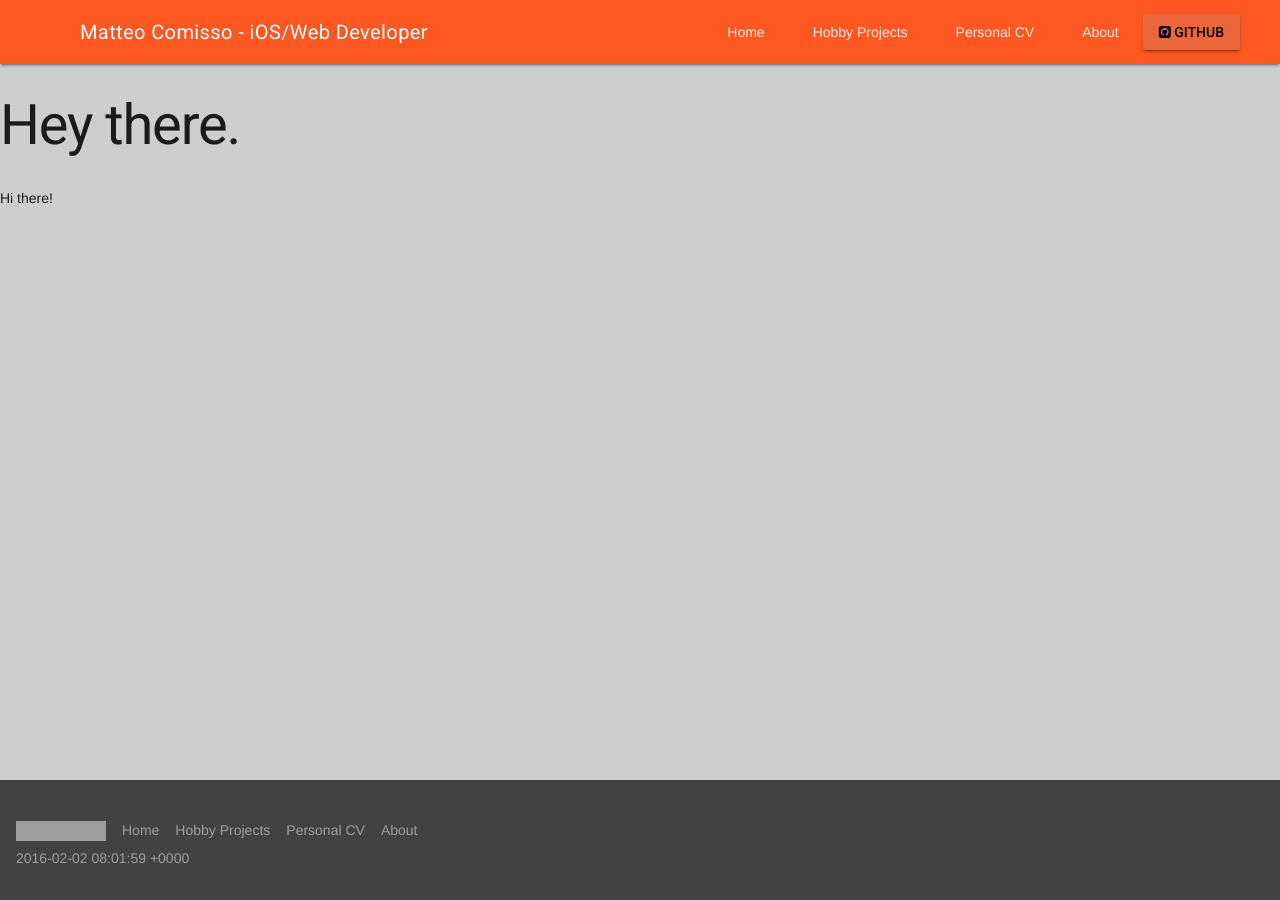
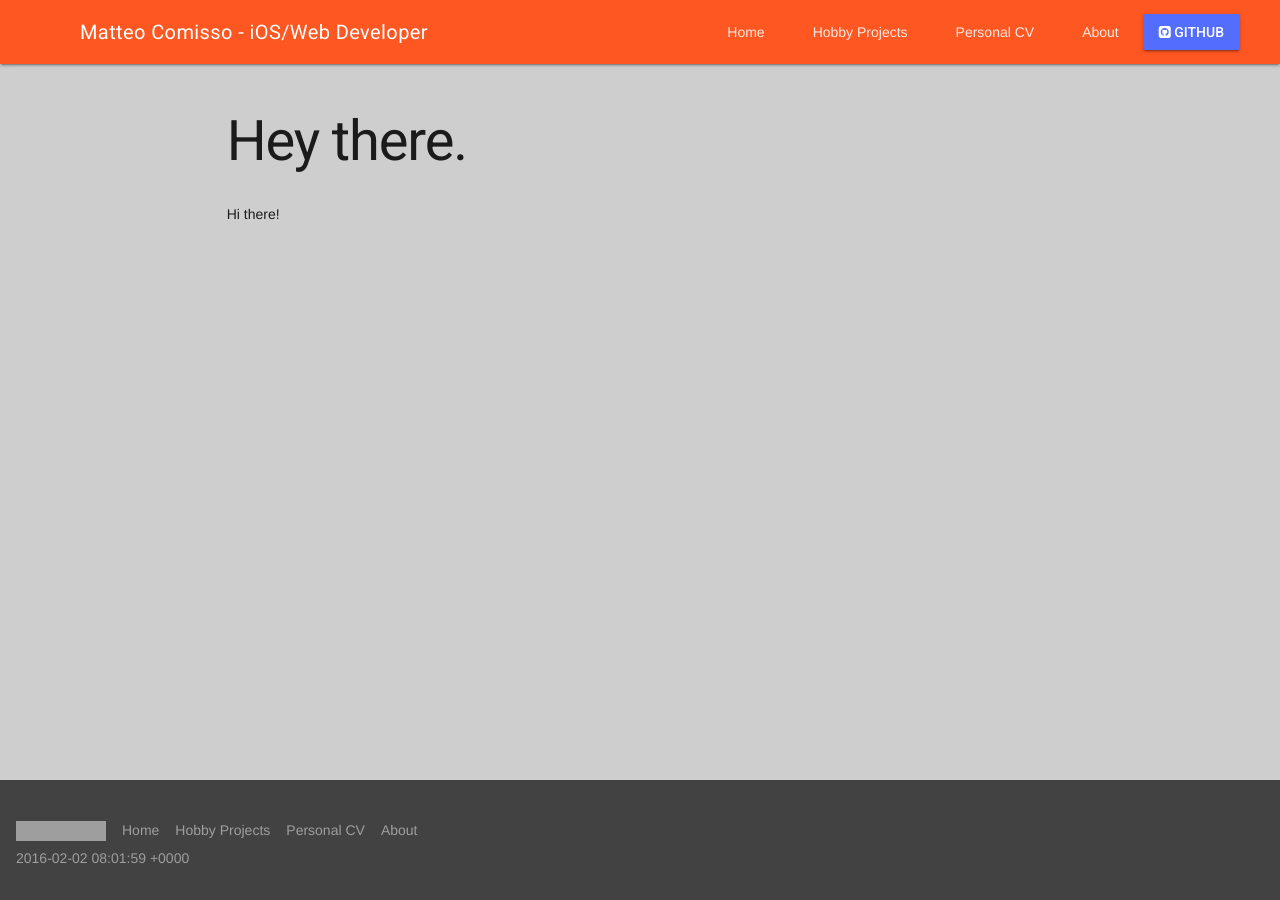
Before and after one commit to mcomisso/mcomisso.github.io, a Jekyll site: the page built from index.html, in a window 1280 px wide. Built offline with Jekyll 4.4.1, drawn with Linux system fonts in a browser that asks for light colours; nearby versions of some CDN libraries; grey boxes are pictures that could not be loaded.

Commit message:
Refactoring

```diff
--- a/_includes/menu.html
+++ b/_includes/header.html
@@ -11,7 +11,7 @@
       <a class="mdl-navigation__link {{page.cv}}"href="/cv">Personal CV</a>
       <a class="mdl-navigation__link {{page.about}}" href="/about">About</a>
     </nav>
-    <button class="mdl-button mdl-js-button mdl-button--raised mdl-js-ripple-effect">
+    <button class="mdl-button mdl-js-button mdl-button--raised mdl-button--accent mdl-js-ripple-effect">
       <span><i class="fa fa-github-square"></i> Github</span>
     </button>
   </div>
--- a/_includes/styles.html
+++ b/_includes/styles.html
@@ -1,6 +1,6 @@
 <!-- Material design lite by Google. See it here: https://www.getmdl.io -->
 <link rel="stylesheet" href="https://fonts.googleapis.com/icon?family=Material+Icons" />
-<link rel="stylesheet" href="https://code.getmdl.io/1.1.0/material.deep_orange-red.min.css" />
+<link rel="stylesheet" href="https://code.getmdl.io/1.1.0/material.deep_orange-indigo.min.css" />
 <link rel="stylesheet" href="http://fonts.googleapis.com/css?family=Roboto:300,400,500,700" type="text/css" />
 
 <!-- Font Awesome! https://fortawesome.github.io -->
--- a/_layouts/default.html
+++ b/_layouts/default.html
@@ -7,11 +7,18 @@
   </head>
   <body>
     <div class="header-picture mdl-layout mdl-js-layout">
-      {%include menu.html %}
+      {%include header.html %}
 
     <!-- MAIN CONTENT -->
     <main class="mdl-layout__content">
-      {{content}}
+      <div class="mdl-grid">
+        <div class="mdl-cell mdl-cell--2-col"></div>
+        <div class="mdl-cell mdl-cell--8-col">
+          {{content}}
+        </div>
+        <div class="mdl-cell mdl-cell--2-col"></div>
+      </div>
+
     </main>
 
     {% include footer.html %}
```
Also changed, not shown: _posts/2016-02-03-Hello_world.md (added, +1 -0 lines).
